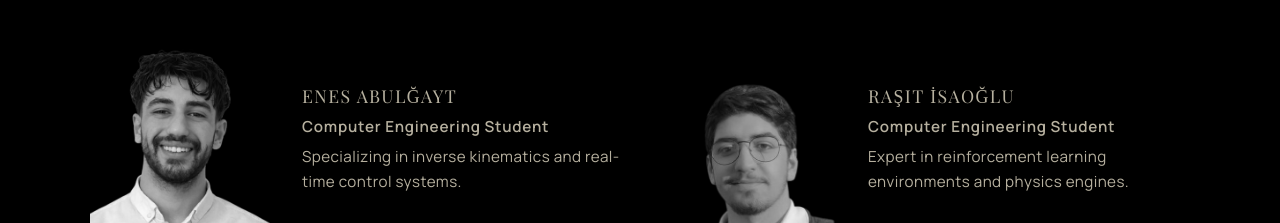
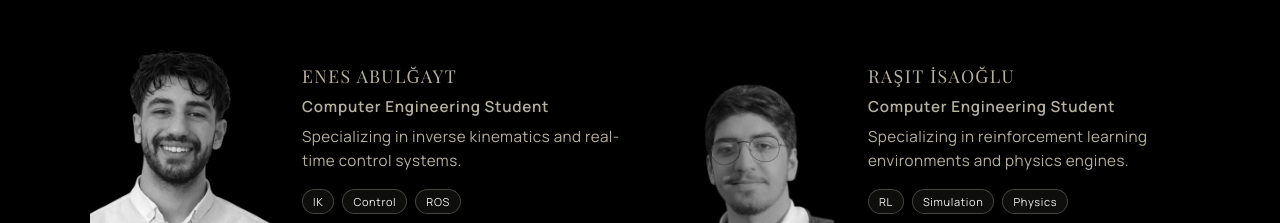
Before and after one commit to Rxd3/NeuroTech, a website built with Vite: page index.html in a window 1280 px wide. Shown: the part 1660-1883 px from the top of the page. Built offline with nearby package versions, Linux system fonts and the light colour scheme; files whose address does not match are found by name; a web font is replaced by a local one.

Commit message:
feat(team): add skill tags to member cards

```diff
--- a/index.html
+++ b/index.html
@@ -111,6 +111,11 @@
                         <h3 class="member-name">ENES ABULĞAYT</h3>
                         <p class="member-title">Computer Engineering Student</p>
                         <p class="member-bio">Specializing in inverse kinematics and real-time control systems.</p>
+                        <div class="member-tags">
+                            <span class="tag">IK</span>
+                            <span class="tag">Control</span>
+                            <span class="tag">ROS</span>
+                        </div>
                         <div class="member-socials">
                             <a href="#"><i class="ph ph-linkedin-logo"></i></a>
                             <a href="#"><i class="ph ph-github-logo"></i></a>
@@ -126,7 +131,13 @@
                     <div class="member-info">
                         <h3 class="member-name">RAŞIT İSAOĞLU</h3>
                         <p class="member-title">Computer Engineering Student</p>
-                        <p class="member-bio">Expert in reinforcement learning environments and physics engines.</p>
+                        <p class="member-bio">Specializing in reinforcement learning environments and physics engines.
+                        </p>
+                        <div class="member-tags">
+                            <span class="tag">RL</span>
+                            <span class="tag">Simulation</span>
+                            <span class="tag">Physics</span>
+                        </div>
                         <div class="member-socials">
                             <a href="#"><i class="ph ph-linkedin-logo"></i></a>
                             <a href="#"><i class="ph ph-github-logo"></i></a>
--- a/script.js
+++ b/script.js
@@ -106,14 +106,14 @@ document.addEventListener('DOMContentLoaded', () => {
     // Mouse position tracking for canvas
     let mouse = { x: null, y: null };
 
-    window.addEventListener('mousemove', function(e) {
+    window.addEventListener('mousemove', function (e) {
         // We need coordinates relative to the canvas
         const rect = canvas.getBoundingClientRect();
         mouse.x = e.clientX - rect.left;
         mouse.y = e.clientY - rect.top;
     });
 
-    window.addEventListener('mouseleave', function() {
+    window.addEventListener('mouseleave', function () {
         mouse.x = null;
         mouse.y = null;
     });
--- a/style.css
+++ b/style.css
@@ -379,6 +379,34 @@ section {
     color: var(--color-text);
 }
 
+/* Member Tags */
+.member-tags {
+    display: flex;
+    flex-wrap: wrap;
+    gap: 8px;
+    margin-top: -0.5rem;
+    /* Counteract bio margin for small top spacing */
+    margin-bottom: 1.5rem;
+}
+
+.tag {
+    font-size: 11px;
+    letter-spacing: 0.06em;
+    padding: 4px 10px;
+    border-radius: 999px;
+    color: #F2F2F2;
+    border: 1px solid rgba(234, 228, 213, 0.25);
+    background: rgba(234, 228, 213, 0.06);
+    transition: all 0.3s ease;
+    cursor: default;
+}
+
+.tag:hover {
+    background: rgba(234, 228, 213, 0.10);
+    border-color: rgba(234, 228, 213, 0.40);
+    transform: translateY(-1px);
+}
+
 /* Projects Section */
 .projects-slider-container {
     overflow-x: auto;
```
